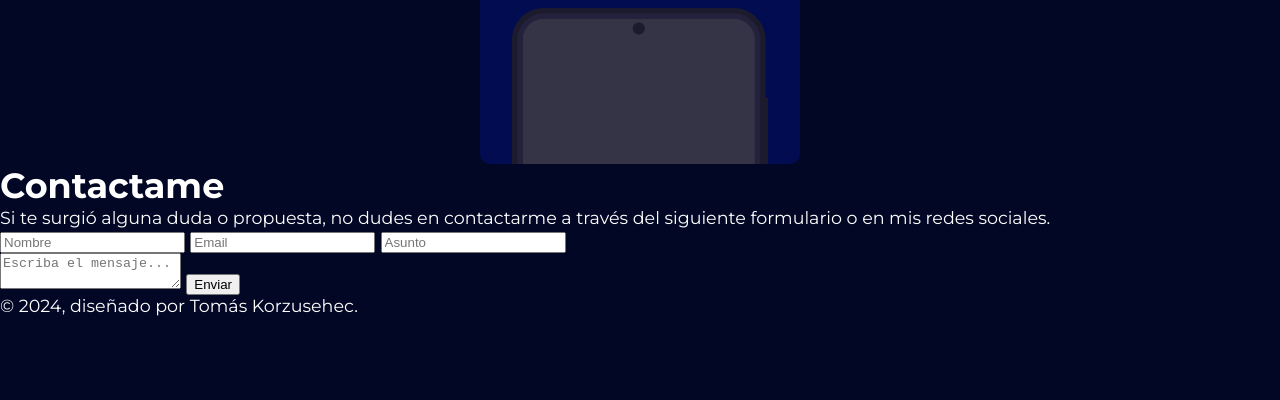
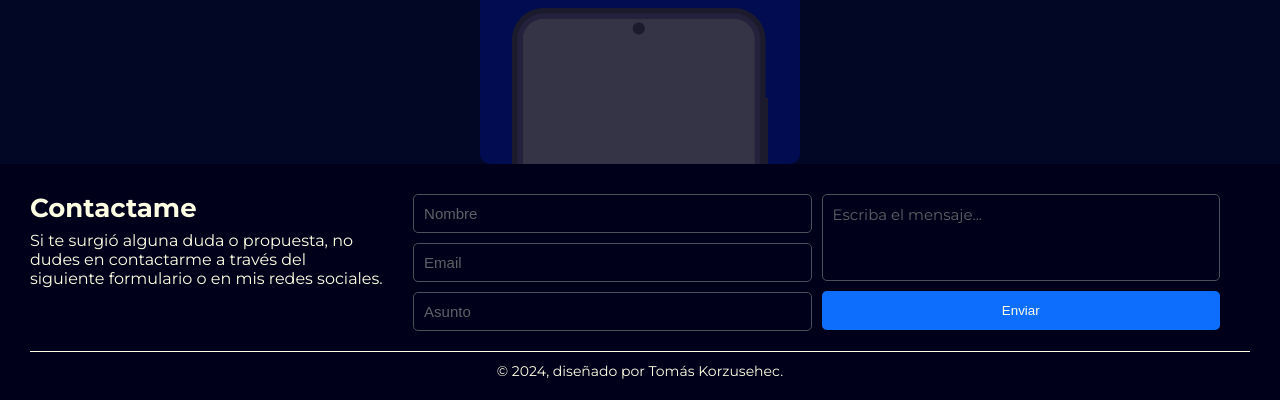
Before and after one commit to tomikorzu/EduLinks, a plain HTML site: page index.html in a window 1280 px wide. Shown: the part 2216-2616 px from the top of the page. Before the commit the page ends 2532 px from the top, so only its background shows below. Drawn offline with Linux system fonts and the light colour scheme; a web font is replaced by a local one.

Commit message:
feat(footer.css): add footer section for all devices responsive

```diff
--- a/sections-css-landing/footer.css
+++ b/sections-css-landing/footer.css
@@ -1,13 +1,134 @@
+.footer {
+    background-color: #00001a;
+    color: #ffffe6;
+    padding: 30px 0;
+  }
+  .contact-container {
+    max-width: 320px;
+    margin: auto;
+    position: relative;
+    display: flex;
+    flex-direction: column;
+  }
+  .h2-footer {
+    font-size: 24px;
+    padding: 0 0 10px;
+  }
+  .p-footer {
+    font-size: 14px;
+    padding-bottom: 20px;
+  }
+  .form-footer {
+    gap: 25px;
+    padding-bottom: 20px;
+    border-bottom: 1px solid #fff;
+  }
+  .form-container {
+    display: flex;
+    flex-direction: column;
+    gap: 10px;
+  }
+  .form-container-1 {
+    display: flex;
+    flex-direction: column;
+    gap: 10px;
+  }
+  .form-container-2 {
+    display: flex;
+    flex-direction: column;
+    gap: 10px;
+  }
+  .message-footer,
+  .asunto-footer,
+  .email-footer,
+  .name-footer {
+    color: #ffffe6;
+    background-color: transparent;
+    border: none;
+    border: 1px solid #495057;
+    border-radius: 5px;
+    padding: 10px;
+    outline: none;
+    font-size: 15px;
+  }
+  .message-footer {
+    height: 60px;
+    font-family: "montserrat", sans-serif;
+  }
+  .asunto-footer::placeholder,
+  .email-footer::placeholder,
+  .message-footer::placeholder,
+  .name-footer::placeholder {
+    color: #ffffe660;
+  }
+  .btn-submit {
+    background-color: #0d6efd;
+    color: #ffffe6;
+    border: none;
+    border-radius: 5px;
+    padding: 10px 0;
+  }
+  .btn-submit:hover {
+    background-color: #0d6efd95;
+    transition: 0.4s;
+  }
+  .p-copyright {
+    padding: 10px 0 20px;
+    font-size: 14px;
+    margin: auto;
+  }
 
+  @media (min-width: 768px) {
+    .footer {
+      padding: 30px 0 0px;
+    }
+    .contact-container {
+      max-width: 100%;
+      padding: 0px 30px 0;
+    }
+    .contact-box {
+      display: flex;
+      border-bottom: 1px solid #ffffe6;
+      padding-bottom: 20px;
+    }
+    .contact-box-left {
+      width: 35%;
+    }
+    .h2-footer {
+      font-size: 26px;
+      transform: translateY(-2px);
+      padding: 0 0 5px;
+    }
+    .p-footer {
+      font-size: 16px;
+      padding: 0;
+    }
+    .form-footer {
+      width: 80%;
+      padding: 0 30px;
+      border: none;
+    }
+    .form-container {
+      flex-direction: row;
+      width: 100%;
+    }
+    .form-container-1 {
+      width: 100%;
+    }
+    .form-container-2 {
+      width: 100%;
+    }
+    .message-footer {
+      height: 65px;
+      resize: none;
+    }
+    .btn-submit {
+      padding: 12px;
+    }
+  }
 
-@media (min-width: 768px){
-
-}
-
-@media (min-width: 1024px){
-
-}
-
-@media (min-width: 1440px){
-
-}
+  @media (min-width: 1024px) {
+    .contact-container {
+      max-width: 1800px;
+    }
+  }
```
